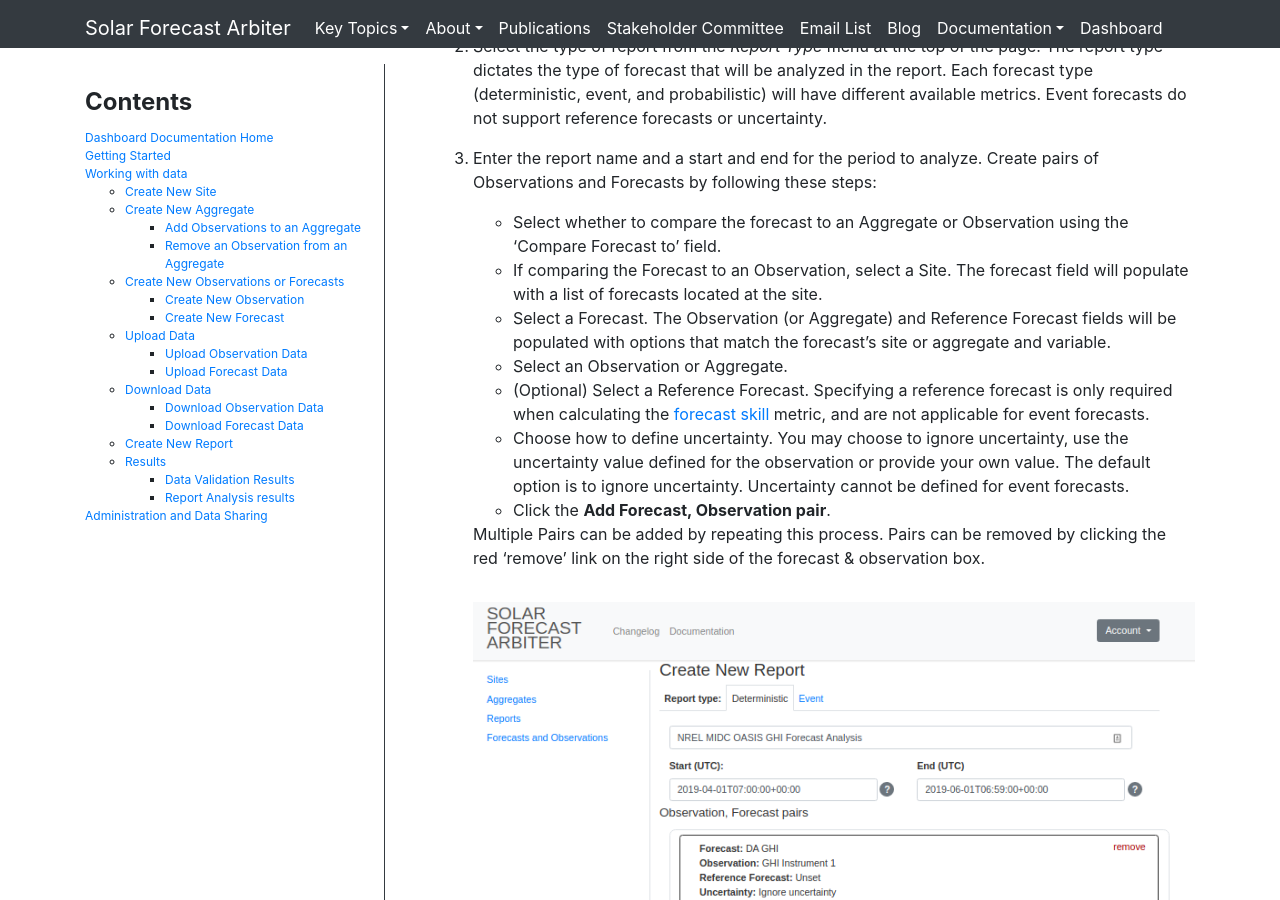
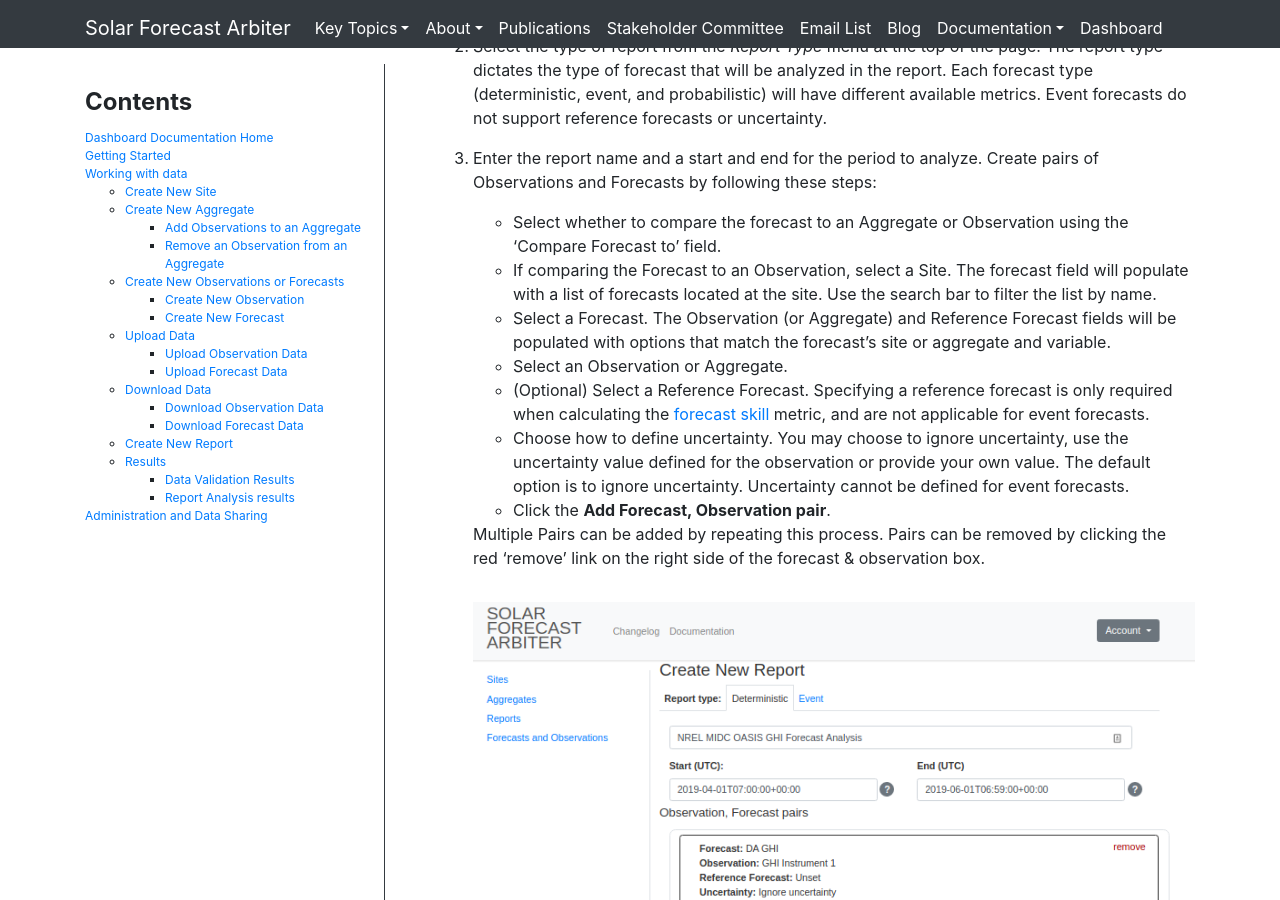
Before and after one commit to SolarArbiter/SolarArbiter.github.io, a Jekyll site: the page built from documentation/dashboard/working_with_data.md, in a window 1280 px wide and 900 px high, scrolled down 19284 px. Built offline with Jekyll 4.4.1, drawn with Linux system fonts in a browser that asks for light colours.

Commit message:
Update documentation/dashboard/working_with_data.md
Co-authored-by: Will Holmgren <william.holmgren@gmail.com>

```diff
--- a/documentation/dashboard/working_with_data.md
+++ b/documentation/dashboard/working_with_data.md
@@ -307,7 +307,7 @@
       using the 'Compare Forecast to' field.
     - If comparing the Forecast to an Observation, select a Site. The
       forecast field will populate with a list of forecasts located at the
-      site.
+      site. Use the search bar to filter the list by name.
     - Select a Forecast. The Observation (or Aggregate) and Reference Forecast
       fields will be populated with options that match the forecast's site or
       aggregate and variable.
```
